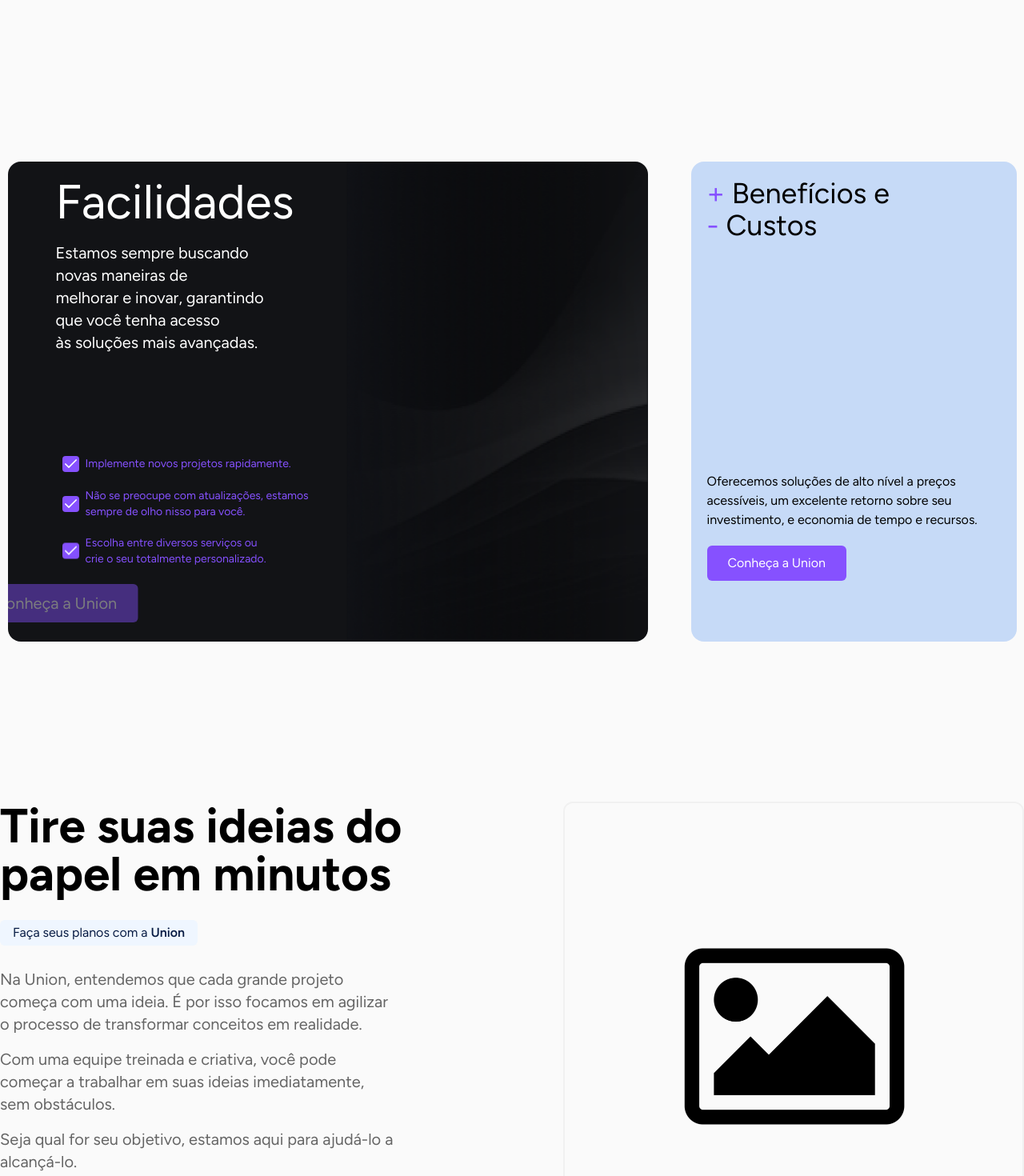
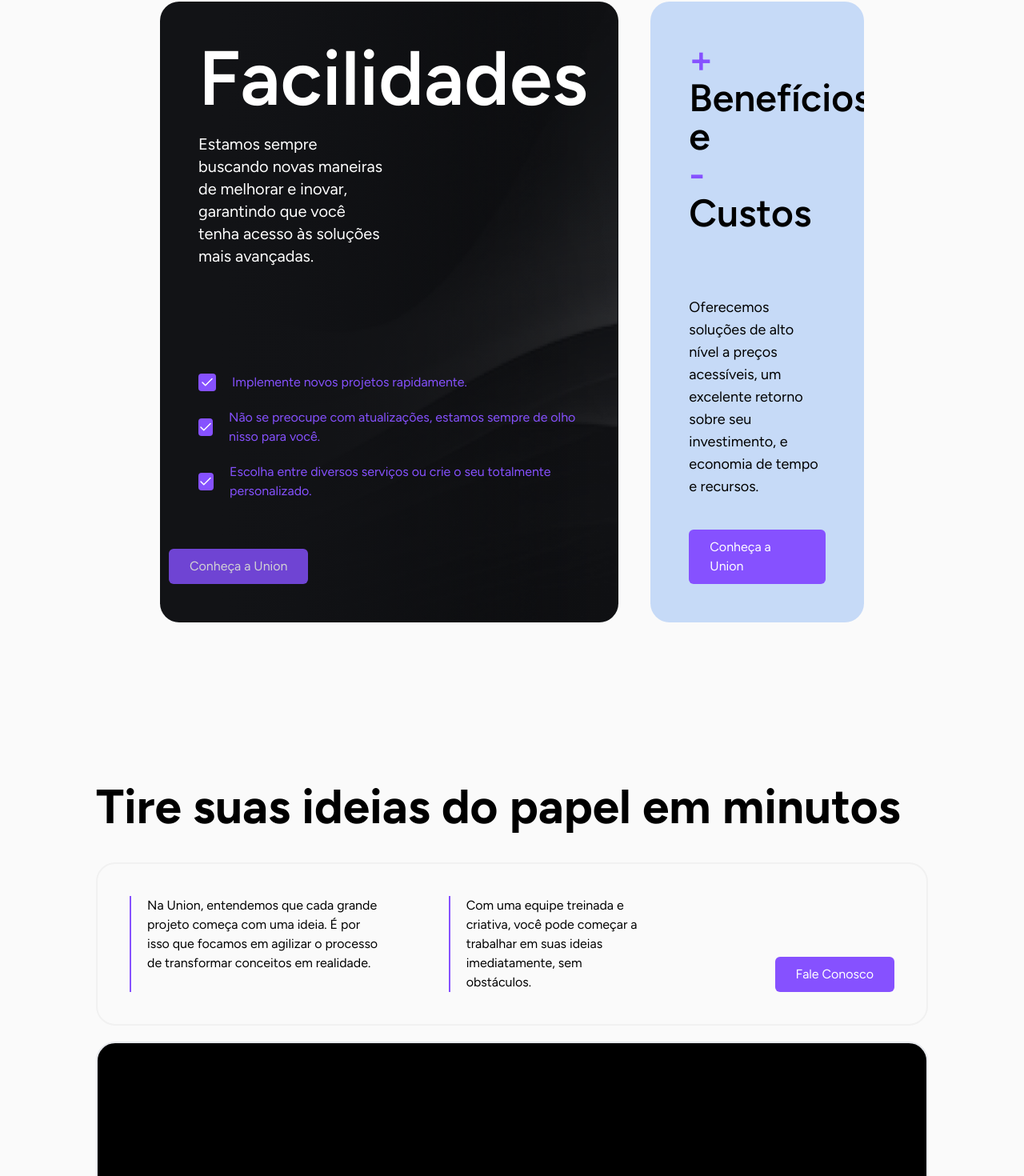
Before and after one commit to Union-Enterprise/Union, a Next.js app: page / in a window 1280 px wide. Shown: the part 1278-2748 px from the top of the page at 80% size. Built offline with nearby package versions, Linux system fonts and the light colour scheme.

Commit message:
Melhorias nas sections

```diff
--- a/app/globals.css
+++ b/app/globals.css
@@ -1,25 +1,17 @@
 @tailwind base;
 @tailwind components;
 @tailwind utilities;
-
 
 *,
 *::before,
 *::after {
   transition: 0.1s ease;
 }
-:root{
-  --check-purple: #8651FF;
-}
-
-input[text]:focus ~ input-text{
-    @apply text-main-purple bg-black transform -translate-y-9 -translate-x-4;
-}
 
 label[for="customCheckbox"]::before {
   content: "";
   display: inline-block;
-  background-image: url('../public/check.png');
+  background-image: url("../public/check.png");
   background-size: contain;
   background-repeat: no-repeat;
   background-position: center;
@@ -34,6 +26,7 @@ label[for="customCheckbox"]::before {
   --foreground-rgb: 0, 0, 0;
   --background-start-rgb: 214, 219, 220;
   --background-end-rgb: 255, 255, 255;
+  --check-purple: #8651ff;
 }
 
 @media (prefers-color-scheme: dark) {
--- a/app/page.tsx
+++ b/app/page.tsx
@@ -1,19 +1,18 @@
 "use client";
 
-import { Check} from "lucide-react"
 import Image from "next/image";
 import Link from "next/link";
-import Message from "./ui/components/Message";
 import GridItem from "./ui/components/GridItem";
 import Button from "./ui/components/Button";
 import Logo from "./ui/components/Logo";
 import { delay, motion } from "framer-motion";
 import Card from "./ui/components/Card";
+import FormInputGroup from "./ui/components/FormInputGroup";
 
 export default function Home() {
   return (
-    <main className="bg-wm-main-background flex h-full flex-col items-center justify-between pb-[400px] gap-[200px]">
-      <section className="h-screen w-full px-[120px] pt-[80px] bg-gradient-to-br from-linear-dark-blue via-linear-black to-linear-dark-blue justify-center flex flex-col gap-14 items-center">
+    <main className="bg-wm-main-background flex h-full flex-col items-center justify-between gap-[200px] *:px-[120px] *:w-full">
+      <section className="h-screen bg-gradient-to-br from-linear-dark-blue via-linear-black to-linear-dark-blue justify-center flex flex-col gap-14 items-center">
         <Logo />
         <motion.h2
           initial={{ x: -200, opacity: 0 }}
@@ -27,7 +26,7 @@ export default function Home() {
         >
           Conectando o Mundo
         </motion.h2>
-        <div className="self-start max-w-[40%] flex flex-col gap-7">
+        {/* <div className="self-start max-w-[40%] flex flex-col gap-7">
           <motion.p
             initial={{ x: -200, opacity: 0 }}
             animate={{ x: 0, opacity: 1 }}
@@ -53,9 +52,9 @@ export default function Home() {
             novos patamares de eficiência e sucesso.
           </motion.p>
           <Button text="Conheça" animate={true} />
-        </div>
+        </div> */}
       </section>
-      <section className="flex flex-col items-center w-full">
+      <section className="flex flex-col items-center">
         <motion.h3
           initial={{ x: -200, opacity: 0 }}
           animate={{ x: 0, opacity: 1 }}
@@ -93,76 +92,102 @@ export default function Home() {
           E estamos comprometidos a fornecer soluções que atendam e impulsionem
           os seus objetivos para o próximo nível.
         </motion.p>
+        <Card />
       </section>
-        <Card/>
-      <section className="grid grid-cols-2 gap-[10vw]">
-        <div className="flex flex-col gap-y-7">
-          <h3 className="text-6xl text-black font-bold">Tire suas ideias do papel em minutos</h3>
-          <p className="bg-blue-50 text-tertiary-blue rounded-md w-fit px-4 py-1">
-            Faça seus planos com a <span className="font-semibold">Union</span>
+      <section className="flex flex-col gap-5">
+        <div className="flex flex-col gap-10">
+          <h3 className="text-6xl text-black font-bold">
+            Tire suas ideias do papel em minutos
+          </h3>
+          <div className="grid grid-cols-3 w-full border-2 group border-wm-border-color hover:border-main-purple *:text-black group *:hover:text-white hover:bg-light-gray rounded-3xl p-10">
+            <p className="border-l-2 border-main-purple pl-5 group-hover:border-dashed">
+              Na Union, entendemos que cada grande projeto começa com uma ideia.
+              É por isso que focamos em agilizar o processo de transformar
+              conceitos em realidade.
             </p>
-          <div className="mr-20 flex flex-col gap-y-4">
-            <p className="text-wm-p-color text-xl">
-              Na Union, entendemos que cada grande projeto começa com uma ideia.
-              É por isso focamos em agilizar o processo de transformar conceitos
-              em realidade.
-            </p>
-            <p className="text-wm-p-color text-xl">
+            <p className="border-l-2 border-main-purple pl-5 group-hover:border-dashed ml-20">
               Com uma equipe treinada e criativa, você pode começar a trabalhar
               em suas ideias imediatamente, sem obstáculos.
             </p>
-            <p className="text-wm-p-color text-xl">
-              Seja qual for seu objetivo, estamos aqui para ajudá-lo a
-              alcançá-lo.
-            </p>
-          </div>
+            <div className="flex justify-end items-end">
               <Button text="Fale Conosco" />
             </div>
-        <div className="overflow-hidden h-[600px] flex justify-center items-center border-2 border-wm-border-color rounded-xl">
-          <Image
-            src="/default-image.png"
-            alt="Union Logo"
-            width={300}
-            height={300}
-            priority
-          />
+          </div>
+        </div>
+        <div className="overflow-hidden h-[500px] bg-black flex justify-center items-center border-2 hover:border-main-purple rounded-3xl"></div>
+      </section>
+      <section className="flex flex-col gap-10 items-center">
+        <div className="flex flex-col self-start">
+          <h2 className="font-bold text-9xl text-main-purple">&quot;Union,</h2>
+          <h3 className="text-7xl text-black font-normal ml-[10vw] ">
+            feitos de união
+            <span className="text-9xl font-bold text-main-purple">&quot;</span>
+          </h3>
+        </div>
+        <div className="grid grid-cols-4 w-full gap-5 h-[90vh] relative border-t-2 border-main-purple border-opacity-30 pt-12">
+          <GridItem cols={2} />
+          <GridItem rows={2} />
+          <GridItem />
+          <GridItem cols={2} rows={2} />
+          <GridItem rows={2} />
+          <GridItem />
         </div>
       </section>
-      <section className="w-full flex flex-col gap-10 items-center">
-        <div>
-          <h2 className="font-bold text-9xl text-main-purple">&quot;Union,</h2>
-          <h3 className="text-7xl text-black font-normal ml-2">
-            feitos de união
-            <span className="text-8xl text-main-purple">&quot;</span>
-          </h3>
+      <section className="bg-[#151619] h-screen overflow-hidden grid grid-cols-2 gap-[10vw] py-[120px]">
+        <div className="flex flex-col gap-10">
+          <motion.p
+            initial={{ x: -200, opacity: 0 }}
+            animate={{ x: 0, opacity: 1 }}
+            transition={{
+              delay: 0.5,
+              duration: 1,
+              ease: "easeInOut",
+            }}
+            className="text-white text-9xl font-semibold"
+          >
+            Como podemos te ajudar hoje?
+          </motion.p>
+          <motion.p
+            initial={{ x: -200, opacity: 0 }}
+            animate={{ x: 0, opacity: 1 }}
+            transition={{
+              delay: 1,
+              duration: 1,
+              ease: "easeInOut",
+            }}
+            className="text-zinc-300 text-xl"
+          >
+            Nossa equipe está ansiosa para te ajudar a criar um futuro incrível
+            de novas possibilidades. Se tiver alguma dúvida, sinta-se livre para
+            acessar nossa página de FAQs, basta clicar no botão logo abaixo.
+          </motion.p>
+
+          <Button text="Ver FAQs" animate={true} />
         </div>
-        {/* <div className="grid grid-cols-4 grid-rows-2 w-full gap-5 relative">
-          <GridItem text="Link 1" />
-          <GridItem cols={1} text="Link 2" />
-          <GridItem rows={2} text="Link 3" />
-          <GridItem text="Link 4" />
-          <GridItem text="Link 5" />
-          <GridItem text="Link 6" />
-          <div
-            className="absolute bottom-[-150px] w-full flex flex-col items-center pt-[150px] justify-center"
-            style={{
-              background:
-                "linear-gradient(180deg, rgba(250,250,250,0) 0%, rgba(250,250,250,1) 45%)",
+
+        <form className="flex flex-col gap-y-16">
+          <div className="flex justify-between gap-10 *:w-full">
+            <FormInputGroup label="Nome" />
+            <FormInputGroup label="Sobrenome" delayTime={2.5} />
+          </div>
+          <FormInputGroup label="E-mail da empresa" delayTime={3} />
+          <FormInputGroup label="Assunto" delayTime={3.5} />
+          <FormInputGroup label="Mensagem" isTextArea={true} delayTime={4} />
+          <motion.button
+            initial={{ x: -200, opacity: 0 }}
+            whileInView={{ x: 0, opacity: 1 }}
+            transition={{
+              delay: 4.5,
+              duration: 1,
+              ease: "easeInOut",
             }}
+            type="submit"
+            className="py-3 bg-main-purple border-2 border-transparent rounded-md hover:border-main-purple hover:bg-transparent"
           >
-            <p className="text-wm-p-color text-xl">
-              Desenvolvendo por e para você.
-            </p>
-            <p className="text-wm-p-color mb-5 text-xl">
-              saiba quem irá
-              <span className="font-bold text-black"> desenvolver</span> seus
-              <span className="font-bold text-black"> próximos projetos.</span>
-            </p>
-            <Button text="Conheça nossos Devs" />
-          </div>
-        </div> */}
+            Enviar
+          </motion.button>
+        </form>
       </section>
-
     </main>
   );
 }
--- a/app/ui/components/Card.tsx
+++ b/app/ui/components/Card.tsx
@@ -4,14 +4,11 @@ import Image from "next/image";
 import Link from "next/link";
 import Button from "./Button";
 
-
-export default function Card({ title = "", description = "" }) {
+export default function Card() {
   return (
-    <section>
-
-      <div className="grid grid-cols-3 gap-5 justify-center ">
+    <div className="grid grid-cols-3 justify-center *:h-full w-full gap-10 min-h-[600px] px-[80px]">
       <motion.div
-          className="col-span-2 w-[800px] h-[600px] bg-card-dark rounded-2xl overflow-hidden relative "
+        className="flex flex-col justify-between gap-[10vh] bg-card-dark rounded-3xl overflow-hidden relative p-12 col-span-2"
         initial={{ y: -200, opacity: 0 }}
         animate={{ y: 0, opacity: 1 }}
         transition={{
@@ -20,7 +17,7 @@ export default function Card({ title = "", description = "" }) {
           ease: "easeInOut",
         }}
       >
-              <div className="m-5 text-xl ">
+        <div className="flex flex-col gap-5 max-w-[50%] z-10">
           <motion.h1
             initial={{ x: -200, opacity: 0 }}
             animate={{ x: 0, opacity: 1 }}
@@ -29,137 +26,146 @@ export default function Card({ title = "", description = "" }) {
               duration: 1,
               ease: "easeInOut",
             }}
-                  className="text-white pb-5 ml-10 text-6xl"
+            className="text-white text-8xl font-semibold"
           >
             Facilidades
           </motion.h1>
           <motion.p
-                  initial={{x: -200, opacity: 0}}
-                  animate={{x: 0, opacity:1}}
+            initial={{ x: -200, opacity: 0 }}
+            animate={{ x: 0, opacity: 1 }}
             transition={{
               delay: 2.5,
               ease: "easeInOut",
               duration: 1,
             }}
-                  className="text-white pb-32 ml-10 "
+            className="text-white text-xl"
           >
-                  Estamos sempre buscando <br /> novas maneiras de <br /> melhorar e inovar, garantindo <br /> que você tenha acesso <br /> às soluções mais avançadas.
+            Estamos sempre buscando novas maneiras de melhorar e inovar,
+            garantindo que você tenha acesso às soluções mais avançadas.
           </motion.p>
-                <div className="flex flex-col gap-5 px-12 ">
-                    <div className="flex items-center">
+        </div>
+        <div className="flex flex-col gap-5 z-10">
+          <div className="flex items-center gap-3">
             <motion.p
-                        initial={{y: -200, opacity: 0}}
-                        animate={{y: 0, opacity:1}}
+              initial={{ y: -200, opacity: 0 }}
+              animate={{ y: 0, opacity: 1 }}
               transition={{
                 delay: 3.5,
                 duration: 1,
                 ease: "easeInOut",
               }}
-                        className=" w-[21px] h-[20px] rounded  bg-main-purple"
+              className="w-[22px] h-[22px] rounded bg-main-purple flex justify-center items-center"
             >
-                        <Check className="  w-[21px] h-[20px]"/>
+              <Check className="w-[18px] h-[18px]" />
             </motion.p>
             <motion.p
-                        initial={{y: -200, opacity: 0}}
-                        animate={{y: 0, opacity:1}}
+              initial={{ y: -200, opacity: 0 }}
+              animate={{ y: 0, opacity: 1 }}
               transition={{
                 delay: 3.5,
                 duration: 1,
                 ease: "easeInOut",
               }}
-                        className="text-main-purple text-sm ml-2"
+              className="text-main-purple ml-2"
             >
               Implemente novos projetos rapidamente.
             </motion.p>
           </div>
-                    <div className="flex items-center">
+          <div className="flex items-center gap-3">
             <motion.p
-                        initial={{y: -200, opacity: 0}}
-                        animate={{y: 0, opacity:1}}
+              initial={{ y: -200, opacity: 0 }}
+              animate={{ y: 0, opacity: 1 }}
               transition={{
-                          delay: 4.5,
+                delay: 3.5,
                 duration: 1,
                 ease: "easeInOut",
               }}
-                        className=" w-[21px] h-[20px] rounded  bg-main-purple"
+              className="w-[22px] h-[22px] rounded bg-main-purple flex justify-center items-center"
             >
-                        <Check className="  w-[21px] h-[20px]"/>
+              <Check className="w-[18px] h-[18px]" />
             </motion.p>
             <motion.p
-                        initial={{y: -200, opacity: 0}}
-                        animate={{y: 0, opacity:1}}
+              initial={{ y: -200, opacity: 0 }}
+              animate={{ y: 0, opacity: 1 }}
               transition={{
-                          delay: 4.5,
+                delay: 3.5,
                 duration: 1,
                 ease: "easeInOut",
               }}
-                        className="text-main-purple text-sm ml-2"
+              className="text-main-purple ml-2"
             >
-                        Não se preocupe com atualizações, estamos <br /> sempre de olho nisso para você.
+              Não se preocupe com atualizações, estamos sempre de olho nisso
+              para você.
             </motion.p>
           </div>
-                    <div className="flex items-center">
+          <div className="flex items-center gap-3">
             <motion.p
-                        initial={{y: -200, opacity: 0}}
-                        animate={{y: 0, opacity:1}}
+              initial={{ y: -200, opacity: 0 }}
+              animate={{ y: 0, opacity: 1 }}
               transition={{
-                          delay: 5.5,
+                delay: 3.5,
                 duration: 1,
                 ease: "easeInOut",
               }}
-                        className=" w-[21px] h-[20px] rounded  bg-main-purple"
+              className="w-[22px] h-[22px] rounded bg-main-purple flex justify-center items-center"
             >
-                        <Check className="  w-[21px] h-[20px]"/>
+              <Check className="w-[18px] h-[18px]" />
             </motion.p>
             <motion.p
-                          initial={{y: -200, opacity: 0}}
-                          animate={{y: 0, opacity:1}}
+              initial={{ y: -200, opacity: 0 }}
+              animate={{ y: 0, opacity: 1 }}
               transition={{
-                            delay: 5.5,
+                delay: 3.5,
                 duration: 1,
                 ease: "easeInOut",
               }}
-                          className="text-main-purple text-sm ml-2"
+              className="text-main-purple ml-2"
             >
-                          Escolha entre diversos serviços ou <br /> crie o seu totalmente personalizado.
+              Escolha entre diversos serviços ou crie o seu totalmente
+              personalizado.
             </motion.p>
           </div>
           <motion.div
-                      initial={{x: -200, opacity: 0}}
-                      animate={{x: 0, opacity:1}}
+            initial={{ x: -200, opacity: 0 }}
+            animate={{ x: 0, opacity: 1 }}
             transition={{
               delay: 6,
               duration: 1,
               ease: "easeInOut",
             }}
+            className="mt-10"
           >
             <Button text="Conheça a Union" />
           </motion.div>
         </div>
-              </div>
-              <div className="flex flex-row justify-end items-start absolute top-0 right-0">
+        <div className="flex flex-row justify-end items-start absolute top-0 right-0 z-0">
           <Image
             src="/card.png"
             alt="Union Logo"
-                width={377}
+            width={500}
             height={600}
             priority
           />
+          <div
+            className="
+          bg-gradient-to-r from-dark-gray to-transparent absolute right-0 z-[1] w-full h-full"
+          />
         </div>
-          </motion.div >
+      </motion.div>
+
       <motion.div
-            className="col-span-1 w-[407px] h-[600px] bg-back-card overflow-hidden rounded-2xl "
+        className="flex flex-col justify-between gap-[10vh] bg-back-card rounded-3xl overflow-hidden relative p-12"
         initial={{ y: -200, opacity: 0 }}
         animate={{ y: 0, opacity: 1 }}
         transition={{
-              delay: 1.5,
+          delay: 0.5,
           duration: 1,
           ease: "easeInOut",
         }}
       >
-            <div className="m-5">
-                <motion.div
-                className="text-black text-4xl"
+        <div>
+          <motion.h3
+            className="text-black text-5xl font-semibold"
             initial={{ x: -200, opacity: 0 }}
             animate={{ x: 0, opacity: 1 }}
             transition={{
@@ -169,9 +175,9 @@ export default function Card({ title = "", description = "" }) {
             }}
           >
             <span className="text-main-purple">+</span> Benefícios e
-              </motion.div>
-              <motion.div
-                className="text-black text-4xl"
+          </motion.h3>
+          <motion.h3
+            className="text-black text-5xl font-semibold"
             initial={{ x: -200, opacity: 0 }}
             animate={{ x: 0, opacity: 1 }}
             transition={{
@@ -181,11 +187,11 @@ export default function Card({ title = "", description = "" }) {
             }}
           >
             <span className="text-main-purple">-</span> Custos
-                </motion.div>
+          </motion.h3>
         </div>
-            <div className="mt-72 ">
+        <div>
           <motion.p
-                className="text-black gap-y-5 m-5 "
+            className="text-black text-lg"
             initial={{ x: -200, opacity: 0 }}
             animate={{ x: 0, opacity: 1 }}
             transition={{
@@ -194,7 +200,8 @@ export default function Card({ title = "", description = "" }) {
               ease: "easeInOut",
             }}
           >
-              Oferecemos soluções de alto nível a preços acessíveis, um excelente retorno sobre seu investimento, e economia de tempo e recursos.
+            Oferecemos soluções de alto nível a preços acessíveis, um excelente
+            retorno sobre seu investimento, e economia de tempo e recursos.
           </motion.p>
           <motion.div
             initial={{ x: -200, opacity: 0 }}
@@ -204,13 +211,12 @@ export default function Card({ title = "", description = "" }) {
               duration: 1,
               ease: "easeInOut",
             }}
-                className="m-5 "
+            className="mt-10"
           >
             <Button text="Conheça a Union" />
           </motion.div>
         </div>
       </motion.div>
     </div>
-    </section>
   );
 }
--- a/app/ui/components/Footer.tsx
+++ b/app/ui/components/Footer.tsx
@@ -5,11 +5,10 @@ import Link from "next/link";
 import FooterSection from "./FooterSection";
 import LogoIcon from "./LogoIcon";
 import Button from "./Button";
-import Message from "./Message";
 
 export default function Footer() {
   return (
-    <><Message /><footer className="bg-dark-gray w-full px-[100px] pt-[100px] pb-[50px]">
+    <footer className="bg-dark-gray w-full px-[100px] pt-[100px] pb-[50px]">
       <div className="bg-light-gray px-[80px] py-[40px] grid grid-cols-4 items-start rounded-3xl gap-y-10 *:text-p-white">
         <Link
           key={"home"}
@@ -41,6 +40,6 @@ export default function Footer() {
           <p>&copy; 2024 Union, Inc. - Todos os direitos reservados.</p>
         </div>
       </div>
-    </footer></>
+    </footer>
   );
 }
--- /dev/null
+++ b/app/ui/components/FormInputGroup.tsx
@@ -0,0 +1,40 @@
+import Link from "next/link";
+import { motion } from "framer-motion";
+
+export default function FormInputGroup({ label = "", isTextArea = false, delayTime = 2 }) {
+  return (
+    <motion.div
+      initial={{ x: -200, opacity: 0 }}
+      animate={{ x: 0, opacity: 1 }}
+      transition={{
+        delay: delayTime,
+        duration: 1,
+        ease: "easeInOut",
+      }}
+      className="flex relative items-center"
+    >
+      {isTextArea ? (
+        <textarea
+          name=""
+          id=""
+          cols={30}
+          rows={10}
+          className="w-full resize-none py-4 bg-transparent border-0 border-transparent border-b-2 border-white outline-none focus:border-main-purple peer opacity-80 focus:opacity-100"
+        ></textarea>
+      ) : (
+        <input
+          type="text"
+          className="w-full py-4 bg-transparent border-0 border-transparent border-b-2 border-white outline-none focus:border-main-purple peer opacity-80 focus:opacity-100"
+          autoComplete="off"
+        />
+      )}
+      <label
+        className={`${
+          isTextArea ? "top-2" : ""
+        } text-xl opacity-80 peer-focus:opacity-100 peer-focus:-translate-y-12 absolute duration-500 pointer-events-none`}
+      >
+        {label}
+      </label>
+    </motion.div>
+  );
+}
--- a/app/ui/components/GridItem.tsx
+++ b/app/ui/components/GridItem.tsx
@@ -4,15 +4,12 @@ import Link from "next/link";
 export default function GridItem({ cols = 1, rows = 1, text = "Link" }) {
   return (
     <div
-      className={`border-2 border-wm-border-color hover:rounded-xl hover:translate-y-[-15px] col-span-${cols} row-span-${rows} flex justify-center items-center relative group min-h-[300px]`}
+      className={`border-2 border-wm-border-color bg-black hover:border-main-purple rounded-3xl hover:translate-y-[-10px]
+      ${cols == 2 ? "col-span-2" : "col-span-1"}
+      ${
+        rows == 2 ? "row-span-2" : "row-span-1"
+      } flex justify-center items-center relative group overflow-hidden`}
     >
-      <Image
-        src="/default-image.png"
-        alt="Union Logo"
-        width={100}
-        height={100}
-        priority
-      />
       <div className="w-full h-full bg-[rgba(0,0,0,0.4)] absolute group-hover:opacity-100 opacity-0 flex justify-center items-center">
         <Link
           key={""}
```
Also changed, not shown: app/ui/components/Message.tsx (deleted, +0 -121 lines), public/fonts/mbf-canno.ttf (added), 1 other file (tests, documents, lock files or other folders). Lines whose indentation alone changed are shown as unchanged.
